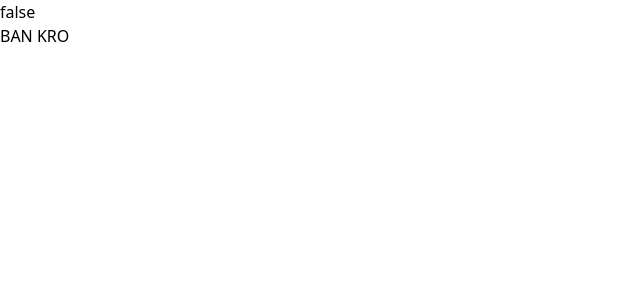
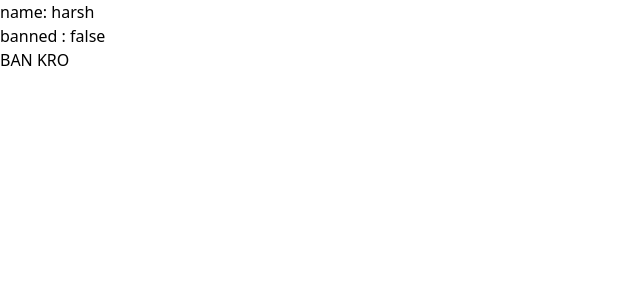
Before and after one commit to Hmnshuuu/Reactinggg, a React (Vite) app: page / in a window 1280 px wide. Shown: the top 300 px of the page, without its empty margins (0-640 px from the left). Built offline with nearby package versions, Linux system fonts and the light colour scheme.

Commit message:
useState Advanced Done

```diff
--- a/src/App.jsx
+++ b/src/App.jsx
@@ -1,12 +1,13 @@
-import React,{useState} from 'react';
+import React, { useState } from 'react';
 // import Card from "./Components/Card";
 
-function App(){
-  const [banned,setBanned] = useState(false);
-  return(
+function App() {
+  const [val, setVal] = useState({ name: "harsh", isBanned: false });
+  return (
     <div className='p-4'>
-      <h1>{banned.toString()}</h1>
-      <button onClick={()=>setBanned(!banned)} className='px-2 py-1 mt-2 rounded-full text-lg bg-blue-500'>BAN KRO</button>
+      <h1>name: {val.name}</h1>
+      <h2>banned : {val.isBanned.toString()}</h2>
+      <button onClick={() => setVal({ ...val, isBanned: !val.isBanned })} className={`px-3 py-1 mt-2 rounded-full text-white text-xs ${val.isBanned ? "bg-blue-500" : "bg-red-500"}`}>BAN KRO</button>
     </div>
   )
 }
```
